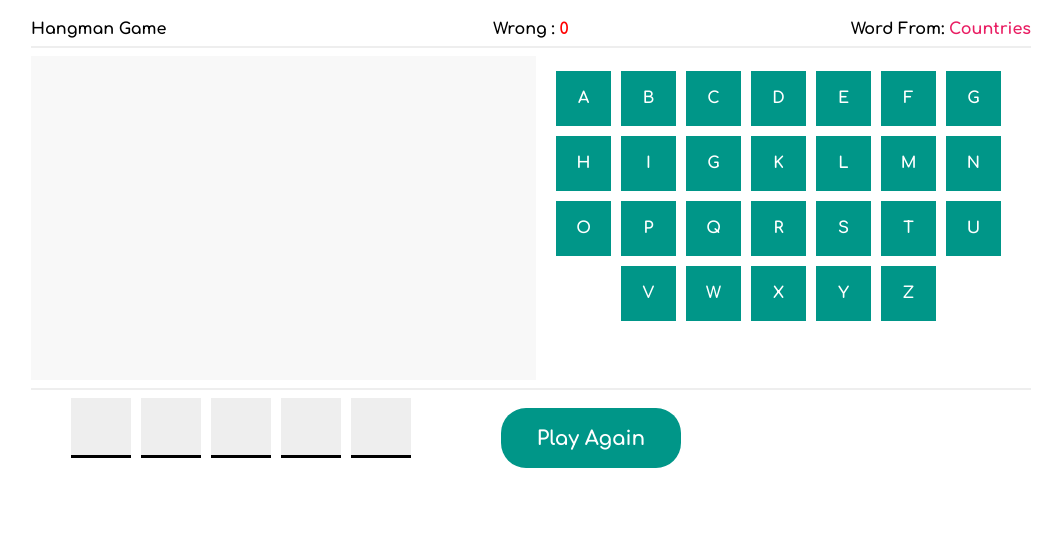
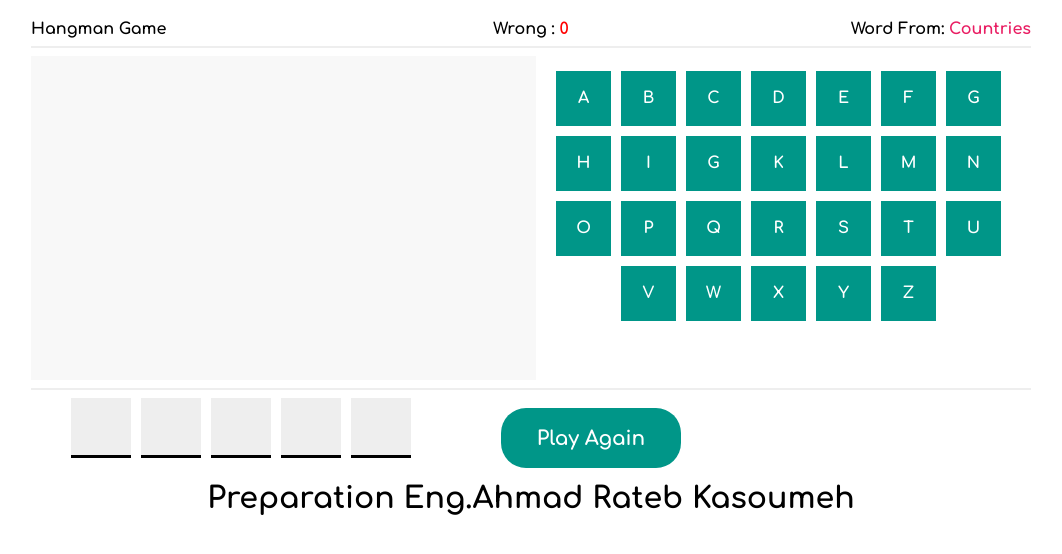
Before and after one commit to ahmad112233wwaa/Hanggame, a plain HTML site: page index.html in a window 1280 px wide. Shown: the whole page, without its empty margins (109-1171 px from the left). Drawn offline with Linux system fonts and the light colour scheme.

Commit message:
Update index.html

```diff
--- a/index.html
+++ b/index.html
@@ -52,7 +52,7 @@
 </div>
 <audio src="./audio/over.mp3" preload="auto" id="fail"></audio>
 <audio src="./audio/win.mp3" preload="auto" id="success"></audio>
-
+    <div style="font-size:30px; text-align:center;font-weight:800" >Preparation Eng.Ahmad Rateb Kasoumeh</div>
 <!-- _____________________________________________________ -->
              <!-- end hang man game  -->
 <!-- ____________________________________________________ -->
```
